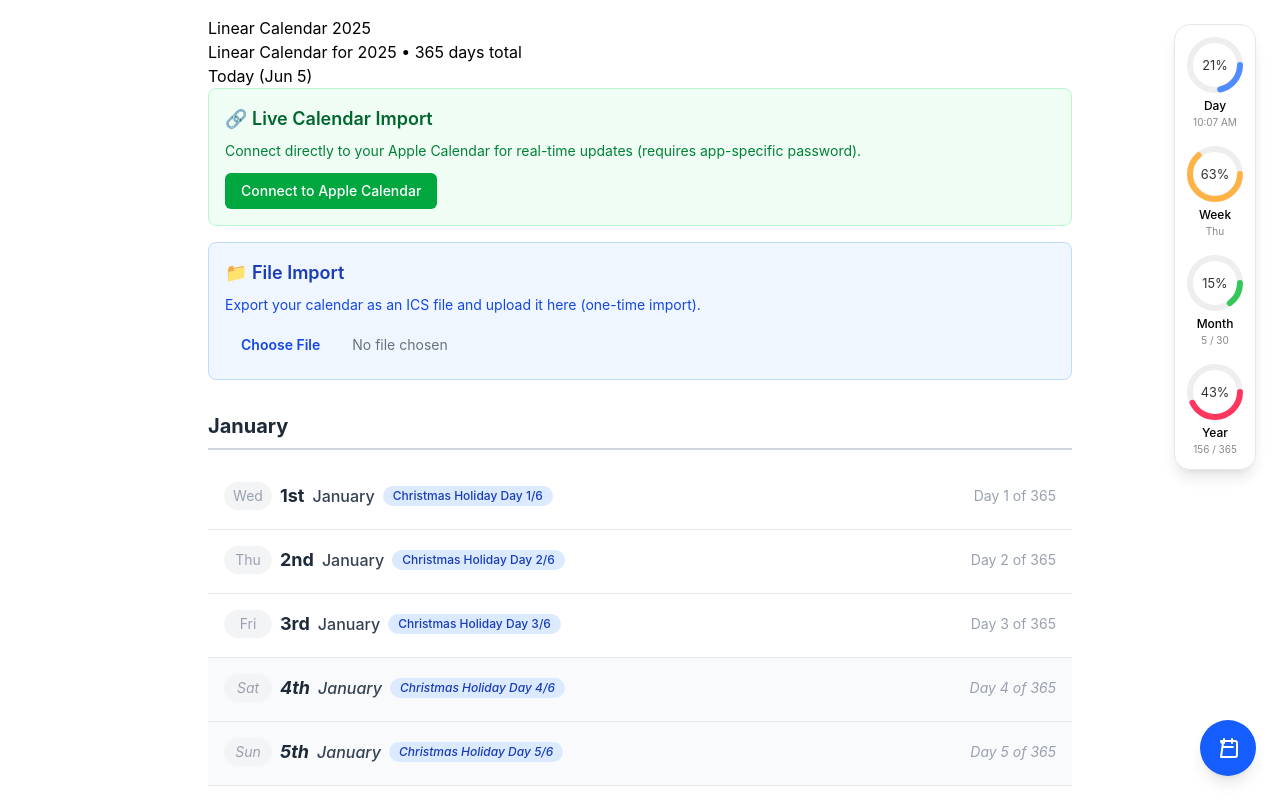
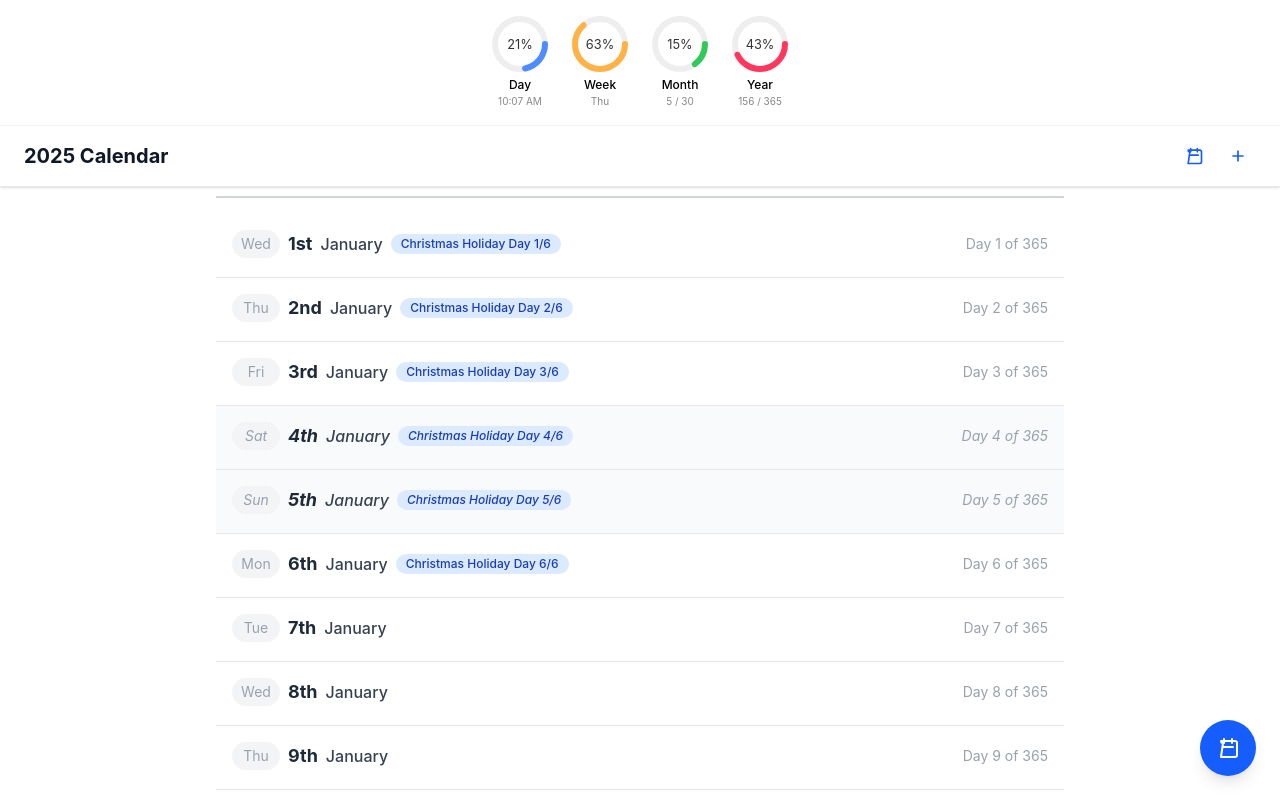
Before and after one commit to ee0pdt/linear-calendar, a React (Vite) app: page / in a window 1280 px wide. Shown: the top 800 px of the page. Built offline with nearby package versions, Linux system fonts and the light colour scheme.

Commit message:
WIP fixing desktop

```diff
--- a/index.html
+++ b/index.html
@@ -1,17 +1,17 @@
-<!DOCTYPE html>
+<!doctype html>
 <html lang="en">
   <head>
     <meta charset="UTF-8" />
     <meta name="viewport" content="width=device-width, initial-scale=1.0" />
     <link rel="icon" href="/favicon.ico" />
-    <meta name="theme-color" content="#000000" />
+    <meta name="theme-color" content="#4f8cff" />
     <meta
       name="description"
-      content="Web site created using create-tsrouter-app"
+      content="Linear Calendar - A beautiful, minimalist calendar with time progress visualization"
     />
     <link rel="apple-touch-icon" href="/logo192.png" />
     <link rel="manifest" href="/manifest.json" />
-    <title>Create TanStack App - Linear Calendar</title>
+    <title>Linear Calendar</title>
   </head>
   <body>
     <div id="app"></div>
--- a/src/hooks/useScrollToToday.ts
+++ b/src/hooks/useScrollToToday.ts
@@ -23,14 +23,27 @@ export function useScrollToToday() {
           })
         }
       } else {
-        // Desktop: Use window scroll as before
-        const elementPosition = element.getBoundingClientRect().top
-        const offsetPosition = elementPosition + window.pageYOffset - 64
+        // Desktop: Find the scrollable content panel and scroll within it
+        const contentPanel = document.querySelector('.desktop-content-panel')
+        if (contentPanel) {
+          // For desktop, we need to calculate the position relative to the scrollable content
+          // The element's offsetTop is relative to its offset parent, but we need position relative to the scroll container
+          const contentRect = contentPanel.getBoundingClientRect()
+          const elementRect = element.getBoundingClientRect()
 
-        window.scrollTo({
-          top: offsetPosition,
-          behavior: 'smooth',
-        })
+          // Calculate current scroll position plus the relative position of the element
+          const currentScrollTop = contentPanel.scrollTop
+          const elementRelativeTop =
+            elementRect.top - contentRect.top + currentScrollTop
+
+          // Offset to position the element nicely in view (account for some comfortable viewing space)
+          const offsetPosition = elementRelativeTop - 100
+
+          contentPanel.scrollTo({
+            top: offsetPosition,
+            behavior: 'smooth',
+          })
+        }
       }
     }
   }
--- a/src/routes/index.tsx
+++ b/src/routes/index.tsx
@@ -2,7 +2,6 @@ import { createFileRoute } from '@tanstack/react-router'
 import { useState } from 'react'
 import { CalendarFooter } from '../components/CalendarFooter'
 import { CalendarGrid } from '../components/CalendarGrid'
-import { CalendarHeader } from '../components/CalendarHeader'
 import { ImportControls } from '../components/ImportControls'
 import { useEvents } from '../hooks/useEvents'
 
@@ -16,7 +15,6 @@ export const Route = createFileRoute('/')({
 
 export function LinearCalendar() {
   const currentYear = new Date().getFullYear()
-  const today = new Date()
   const [showImportControls, setShowImportControls] = useState(false)
 
   // Custom hooks for state management
@@ -27,32 +25,90 @@ export function LinearCalendar() {
 
   return (
     <>
-      {/* Desktop: Traditional layout with floating rings */}
-      <div className="hidden sm:block max-w-4xl mx-auto p-4 linear-calendar-container">
-        {/* Desktop: Floating time rings */}
-        <div className="fixed top-6 right-6 z-50">
-          <div className="flex flex-col gap-4 bg-white/85 backdrop-blur-sm rounded-2xl shadow-lg p-3 border border-gray-200">
+      {/* Desktop: Mirror mobile layout */}
+      <div className="hidden sm:block h-screen flex flex-col">
+        {/* Panel 1: Fixed header with rings and controls */}
+        <div className="fixed top-0 left-0 right-0 z-50 bg-white border-b border-gray-200 shadow-sm">
+          {/* Time rings */}
+          <div className="flex justify-center gap-6 p-4 border-b border-gray-100">
             <DayRing size={56} />
             <WeekRing size={56} />
             <MonthRing size={56} />
             <YearRing size={56} />
           </div>
+
+          {/* Calendar header and import toggle */}
+          <div className="px-6 py-3">
+            <div className="flex items-center justify-between">
+              <h1 className="text-xl font-bold text-gray-900">
+                {currentYear} Calendar
+              </h1>
+              <div className="flex items-center gap-2">
+                {/* Jump to Today button */}
+                <button
+                  onClick={jumpToToday}
+                  className="p-2 text-blue-600 hover:bg-blue-50 rounded-lg transition-colors"
+                  aria-label="Jump to today"
+                  title="Jump to Today"
+                >
+                  <svg
+                    className="w-5 h-5"
+                    fill="none"
+                    stroke="currentColor"
+                    viewBox="0 0 24 24"
+                  >
+                    <path
+                      strokeLinecap="round"
+                      strokeLinejoin="round"
+                      strokeWidth={2}
+                      d="M8 7V3m8 4V3m-9 8h10M5 21h14a2 2 0 002-2V7a2 2 0 00-2-2H5a2 2 0 002 2z"
+                    />
+                  </svg>
+                </button>
+                {/* Import controls toggle */}
+                <button
+                  onClick={() => setShowImportControls(!showImportControls)}
+                  className="p-2 text-blue-600 hover:bg-blue-50 rounded-lg transition-colors"
+                  aria-label="Toggle import controls"
+                >
+                  <svg
+                    className="w-5 h-5"
+                    fill="none"
+                    stroke="currentColor"
+                    viewBox="0 0 24 24"
+                  >
+                    <path
+                      strokeLinecap="round"
+                      strokeLinejoin="round"
+                      strokeWidth={2}
+                      d="M12 6v6m0 0v6m0-6h6m-6 0H6"
+                    />
+                  </svg>
+                </button>
+              </div>
+            </div>
           </div>
 
-        <CalendarHeader
-          currentYear={currentYear}
-          today={today}
-          events={events}
-          onJumpToToday={jumpToToday}
-        />
-
+          {/* Collapsible import controls */}
+          {showImportControls && (
+            <div className="border-t border-gray-100 bg-gray-50">
+              <div className="p-4">
                 <ImportControls
                   events={events}
                   setEvents={setEvents}
                   lastImportInfo={lastImportInfo}
                   setLastImportInfo={setLastImportInfo}
                 />
+              </div>
+            </div>
+          )}
+        </div>
 
+        {/* Panel 2: Scrollable calendar content */}
+        <div
+          className={`flex-1 overflow-auto desktop-content-panel pt-32 ${showImportControls ? 'pt-64' : 'pt-32'}`}
+        >
+          <div className="max-w-4xl mx-auto p-6">
             <CalendarGrid
               currentYear={currentYear}
               events={events}
@@ -64,6 +120,8 @@ export function LinearCalendar() {
               totalDays={yearDays.length}
               onJumpToToday={jumpToToday}
             />
+          </div>
+        </div>
       </div>
 
       {/* Mobile: Two-panel fixed layout */}
```
Also changed, not shown: public/manifest.json. Lines whose indentation alone changed are shown as unchanged.
